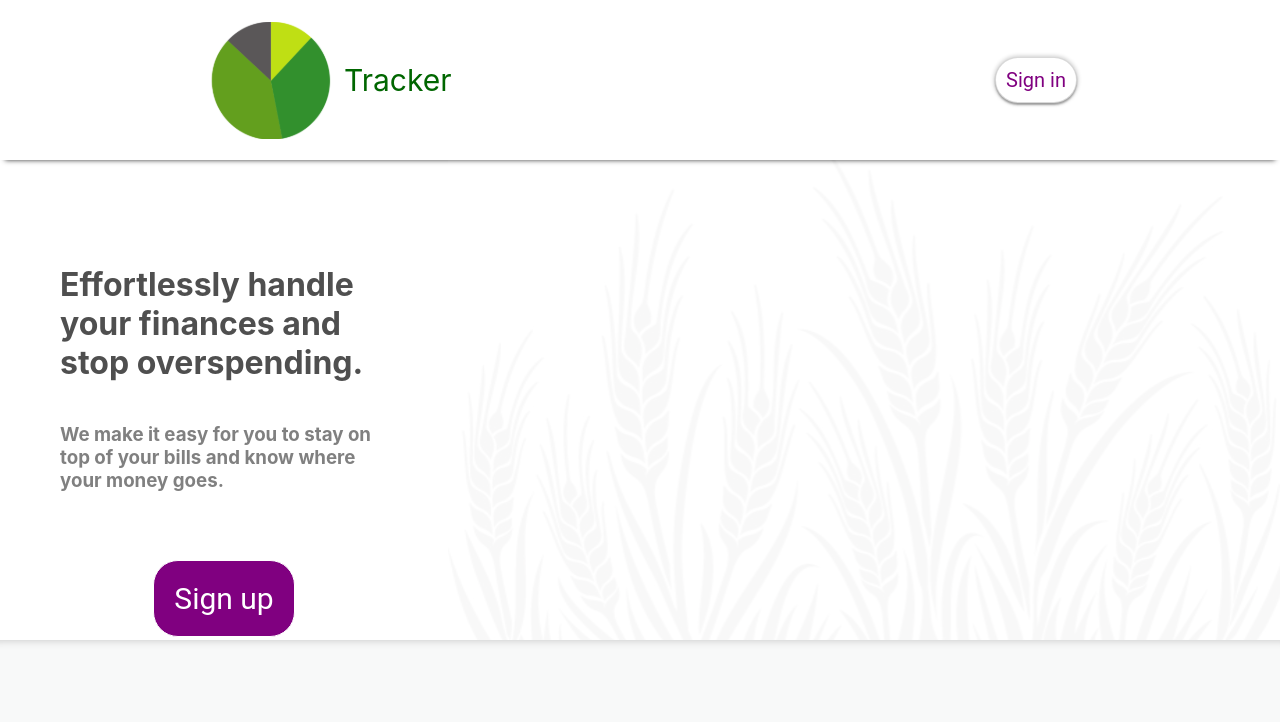
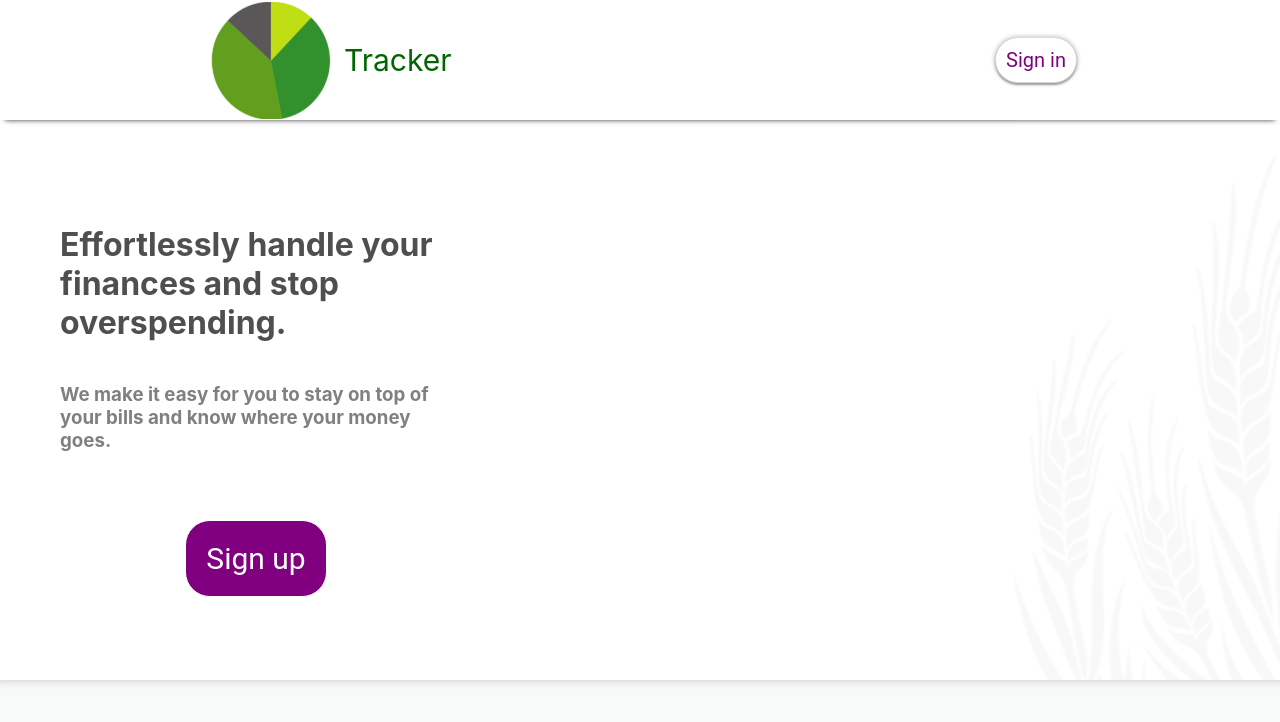
Before and after one commit to MartinZugs/Expense-Tracker, a React (Create React App) app in the folder my-app/: page / in a window 1280 px wide. Shown: the top 722 px of the page. Built offline with nearby package versions, Linux system fonts and the light colour scheme; no server answers.

Commit message:
some styling to help prevent overlapping elements

```diff
--- a/my-app/src/App.css
+++ b/my-app/src/App.css
@@ -22,5 +22,6 @@ a:link, a:visited, a:hover, a:active, a:focus{
   justify-content: space-between;
   align-items: center;
   box-shadow: 0 5px 5px -5px #333;
-  height: 20vh;
+  height: 15vh;
+  overflow: hidden;
 }
--- a/my-app/src/components/footer.css
+++ b/my-app/src/components/footer.css
@@ -2,7 +2,7 @@
 
 .footer {
     display: flex;
-    height: 20vh;
+    height: 15vh;
     background-color: #F8F9F9;
     box-shadow: inset 0px 11px 8px -10px #CCC;
 }
--- a/my-app/src/components/hero.css
+++ b/my-app/src/components/hero.css
@@ -8,7 +8,9 @@
     align-items: center;
     background-color: #FFFFFF;
     color: #4F4F4F;
-    width: 35vw;
+    flex-basis: 40vw;
+
+
 
 }
 .left h3{
@@ -23,4 +25,5 @@
     display: flex;
     margin-top: 5%;
 
+
 }
--- a/my-app/src/components/home.css
+++ b/my-app/src/components/home.css
@@ -1,6 +1,6 @@
 .home-container {
     display: flex;
     width: 100%;
-    height: 60vh;
+    height: 70vh;
 
 }
```
